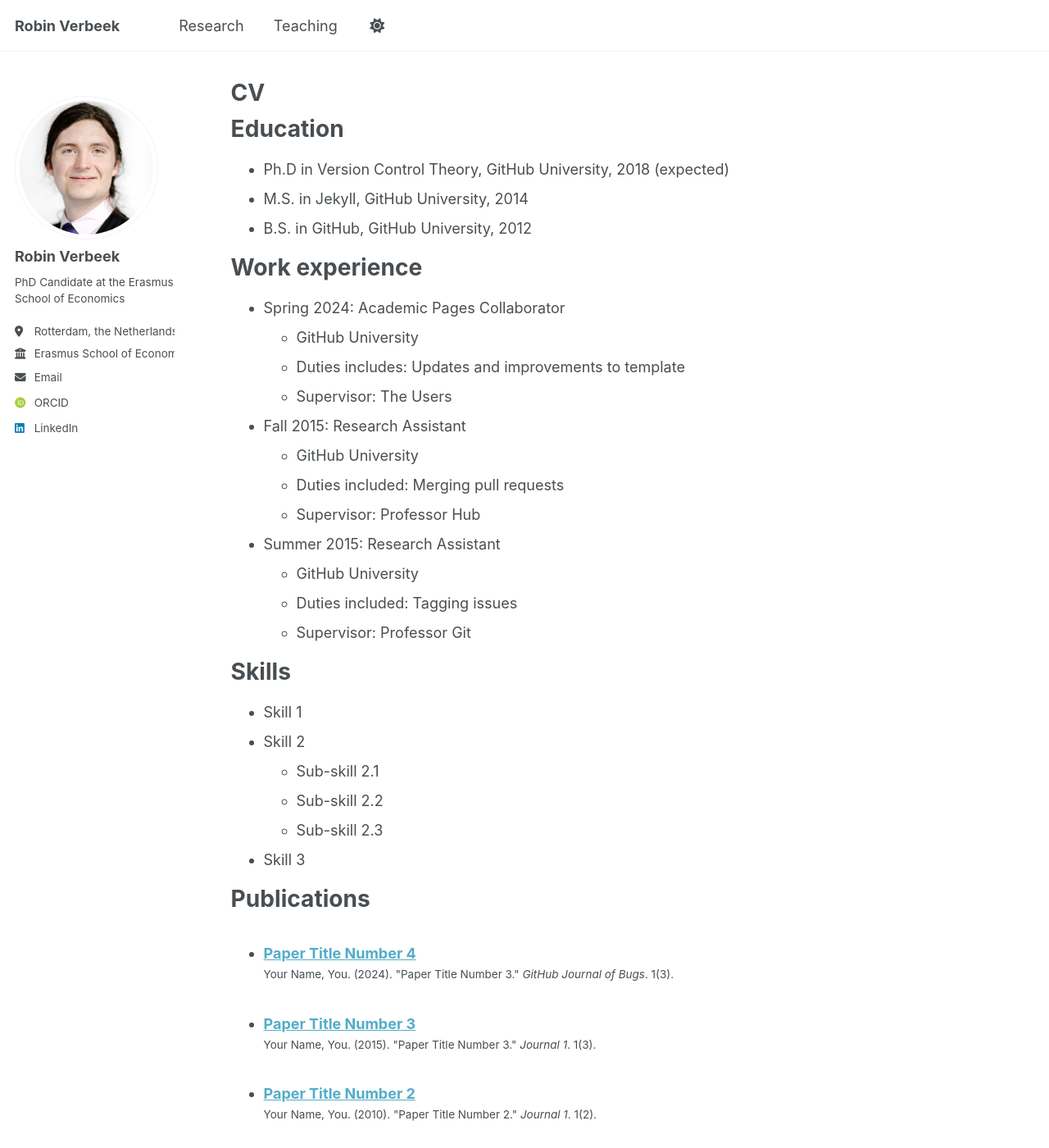
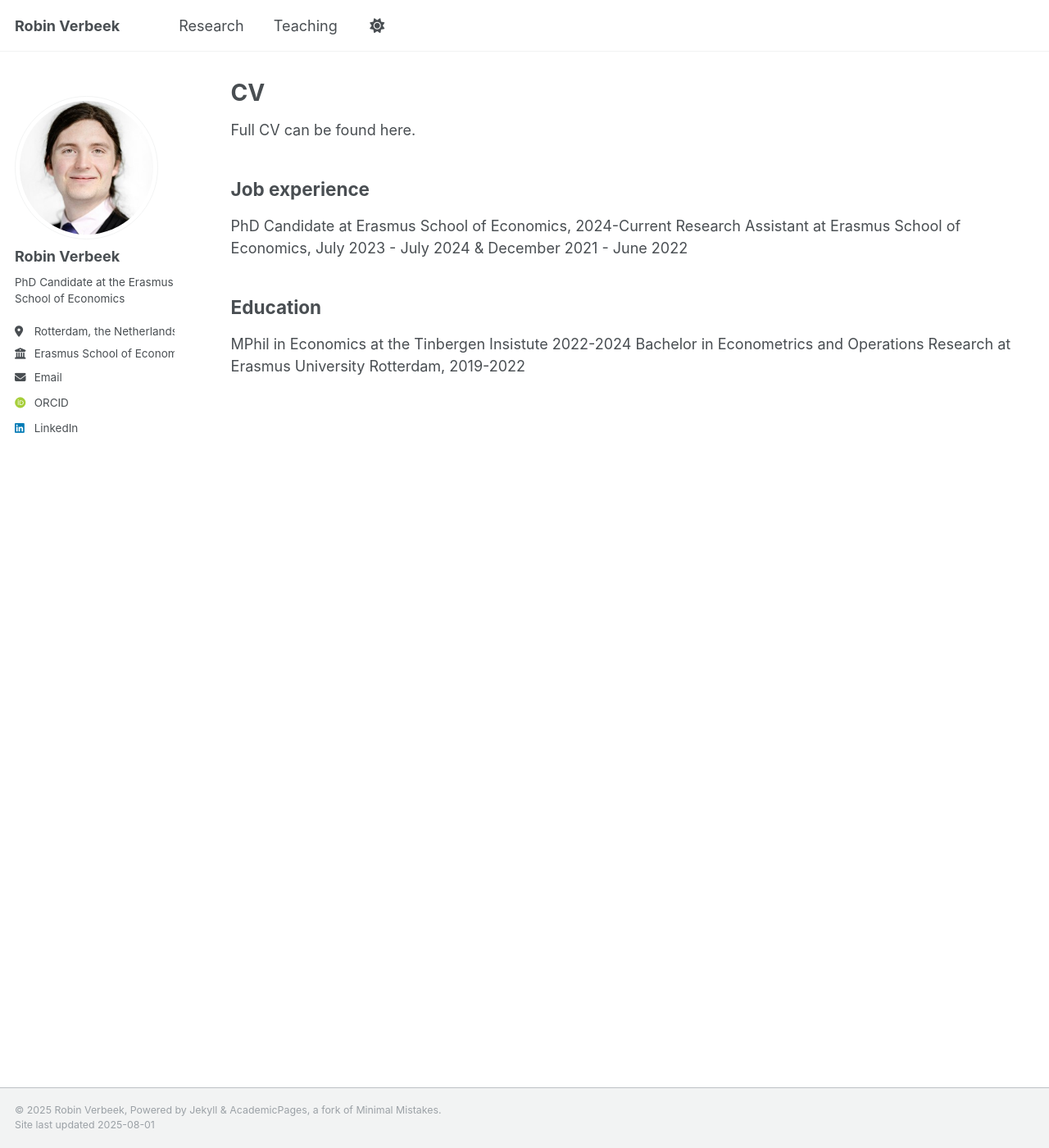
Before and after one commit to RobinV1/robinv1.github.io, a Jekyll site: the page built from _pages/cv.md, in a window 1280 px wide and 1400 px high. Shown: the whole window at 82% size. Built offline with Jekyll 4.4.1, drawn with Linux system fonts in a browser that asks for light colours; some web fonts are replaced; some of the changed text lies outside the part shown.

Commit message:
Update cv.md

```diff
--- a/_pages/cv.md
+++ b/_pages/cv.md
@@ -7,58 +7,12 @@ redirect_from:
   - /resume
 ---
 
-{% include base_path %}
+Full CV can be found here.
 
-Education
-======
-* Ph.D in Version Control Theory, GitHub University, 2018 (expected)
-* M.S. in Jekyll, GitHub University, 2014
-* B.S. in GitHub, GitHub University, 2012
+## Job experience
+PhD Candidate at Erasmus School of Economics, 2024-Current
+Research Assistant at Erasmus School of Economics, July 2023 - July 2024 & December 2021 - June 2022
 
-Work experience
-======
-* Spring 2024: Academic Pages Collaborator
-  * GitHub University
-  * Duties includes: Updates and improvements to template
-  * Supervisor: The Users
-
-* Fall 2015: Research Assistant
-  * GitHub University
-  * Duties included: Merging pull requests
-  * Supervisor: Professor Hub
-
-* Summer 2015: Research Assistant
-  * GitHub University
-  * Duties included: Tagging issues
-  * Supervisor: Professor Git
-
-Skills
-======
-* Skill 1
-* Skill 2
-  * Sub-skill 2.1
-  * Sub-skill 2.2
-  * Sub-skill 2.3
-* Skill 3
-
-Publications
-======
-  <ul>{% for post in site.publications reversed %}
-    {% include archive-single-cv.html %}
-  {% endfor %}</ul>
-
-Talks
-======
-  <ul>{% for post in site.talks reversed %}
-    {% include archive-single-talk-cv.html  %}
-  {% endfor %}</ul>
-
-Teaching
-======
-  <ul>{% for post in site.teaching reversed %}
-    {% include archive-single-cv.html %}
-  {% endfor %}</ul>
-
-Service and leadership
-======
-* Currently signed in to 43 different slack teams
+## Education
+MPhil in Economics at the Tinbergen Insistute 2022-2024
+Bachelor in Econometrics and Operations Research at Erasmus University Rotterdam, 2019-2022
```
